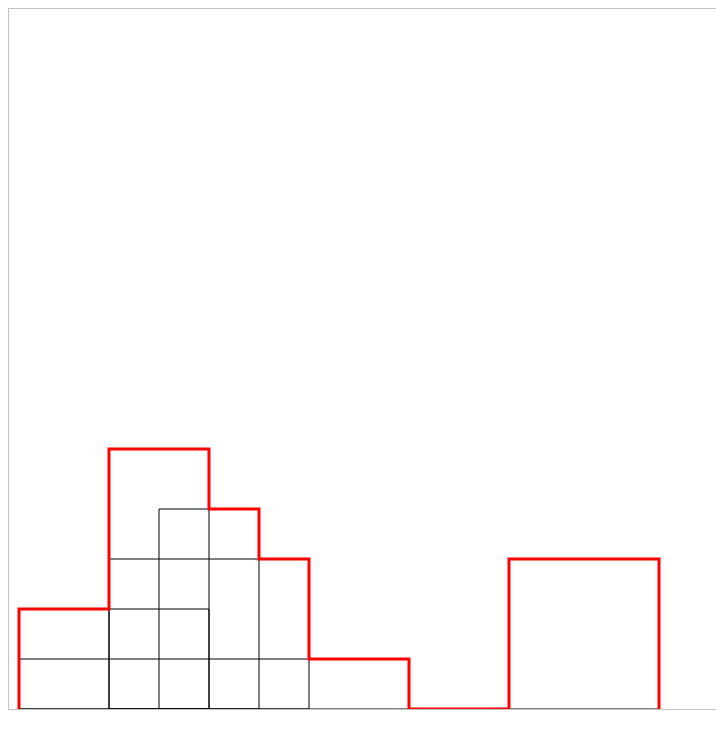
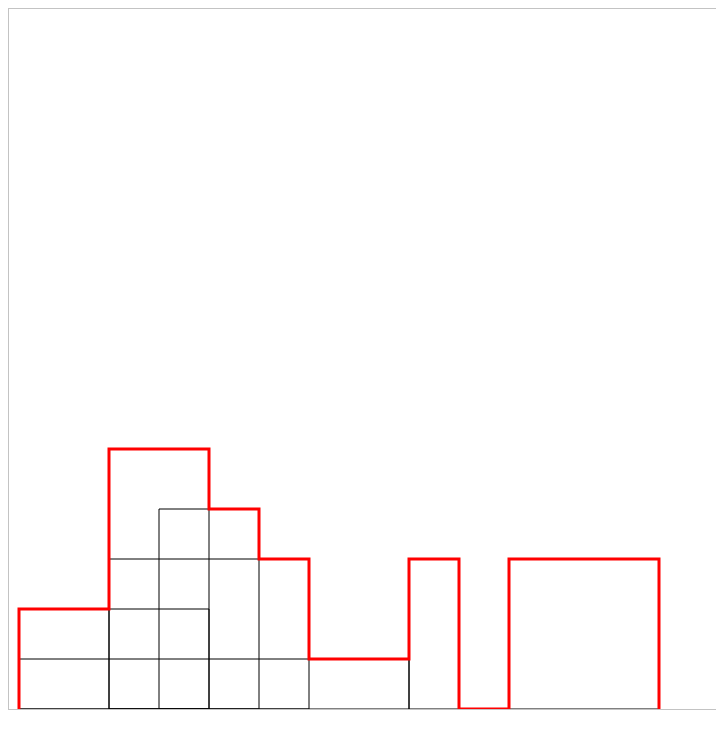
Before and after one commit to rus13/RectangleShape, a plain HTML site: page index.html in a window 1280 px wide. Shown: the top 748 px of the page, without its empty margins (0-716 px from the left). Drawn offline with Linux system fonts and the light colour scheme.

Commit message:
renamed some variables

```diff
--- a/algo.js
+++ b/algo.js
@@ -16,17 +16,17 @@ function shape(rect) {
         events.push([rect[i][1], i]);
     }
     //compare function
-    var comp = function (x, y) {
-        var x1 = x[0];
-        var y1 = y[0];
-        var hx = rect[x[1]][2];
-        var hy = rect[y[1]][2];
-        if (x1 == y1 && hx == hy) //start points before end points
-            return (x1 == rect[x[1]][0]) ? -1 : 1;
-        if (x1 == y1) // hight of the rectangle
-            return hy - hx;
+    var comp = function (r1, r2) {
+        var r1x = r1[0];
+        var r2x = r2[0];
+        var r1h = rect[r1[1]][2];
+        var r2h = rect[r2[1]][2];
+        if (r1x == r2x && r1h == r2h) //start points before end points
+            return (r1x == rect[r1[1]][0]) ? -1 : 1;
+        if (r1x == r2x) // height of the rectangle
+            return r2h - r1h;
         else //else x coordinate
-            return x1 - y1;
+            return r1x - r2x;
     };
     events.sort(comp);
     // res contains the desired points
--- a/index.html
+++ b/index.html
@@ -12,7 +12,7 @@
 </canvas>
 
 <script>
-    var input = [[10, 200, 100],[150, 250, 200],[100, 300, 150],[10, 400, 50],[100,200,260],[500,650,150]];
+    var input = [[10, 200, 100],[150, 250, 200],[100, 300, 150],[10, 400, 50],[400,450,150],[100,200,260],[500,650,150]];
     var c = document.getElementById("myCanvas");
     var ctx = c.getContext("2d");
     ctx.translate(0, c.height);
```
